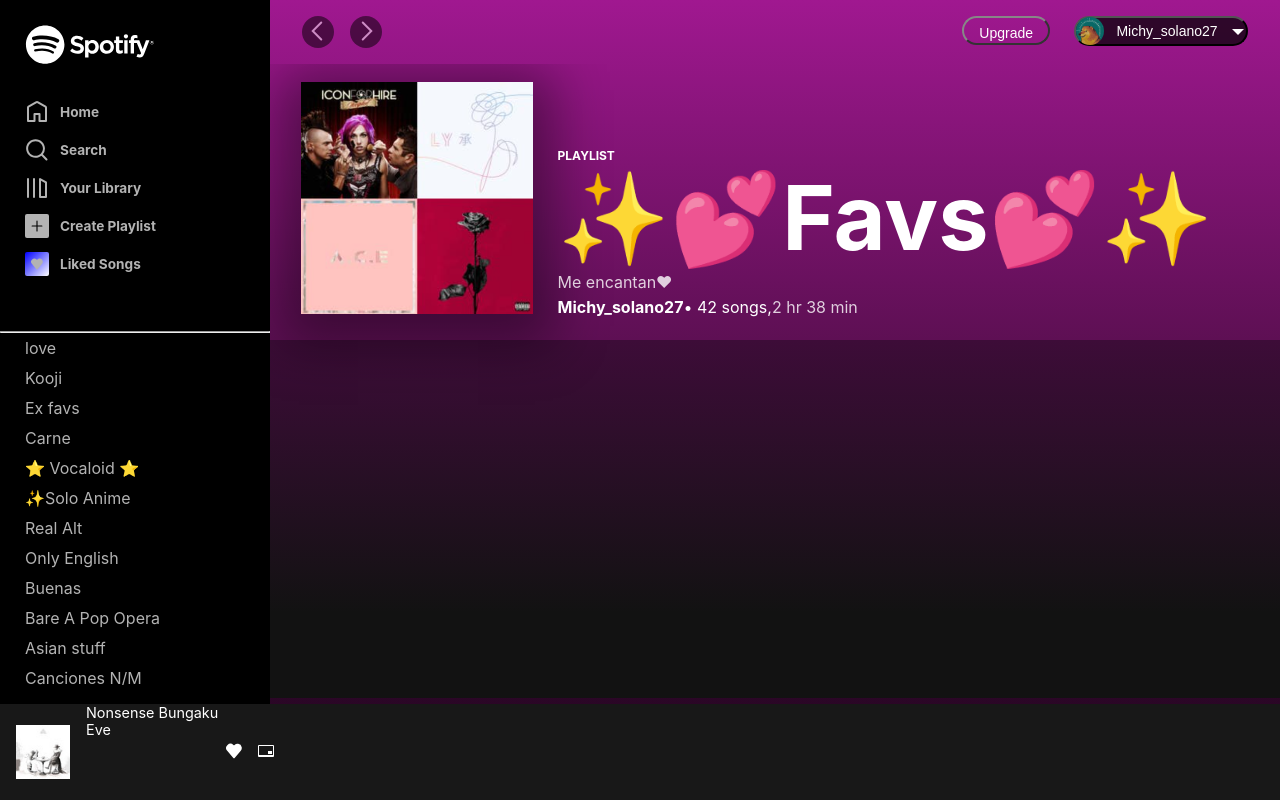
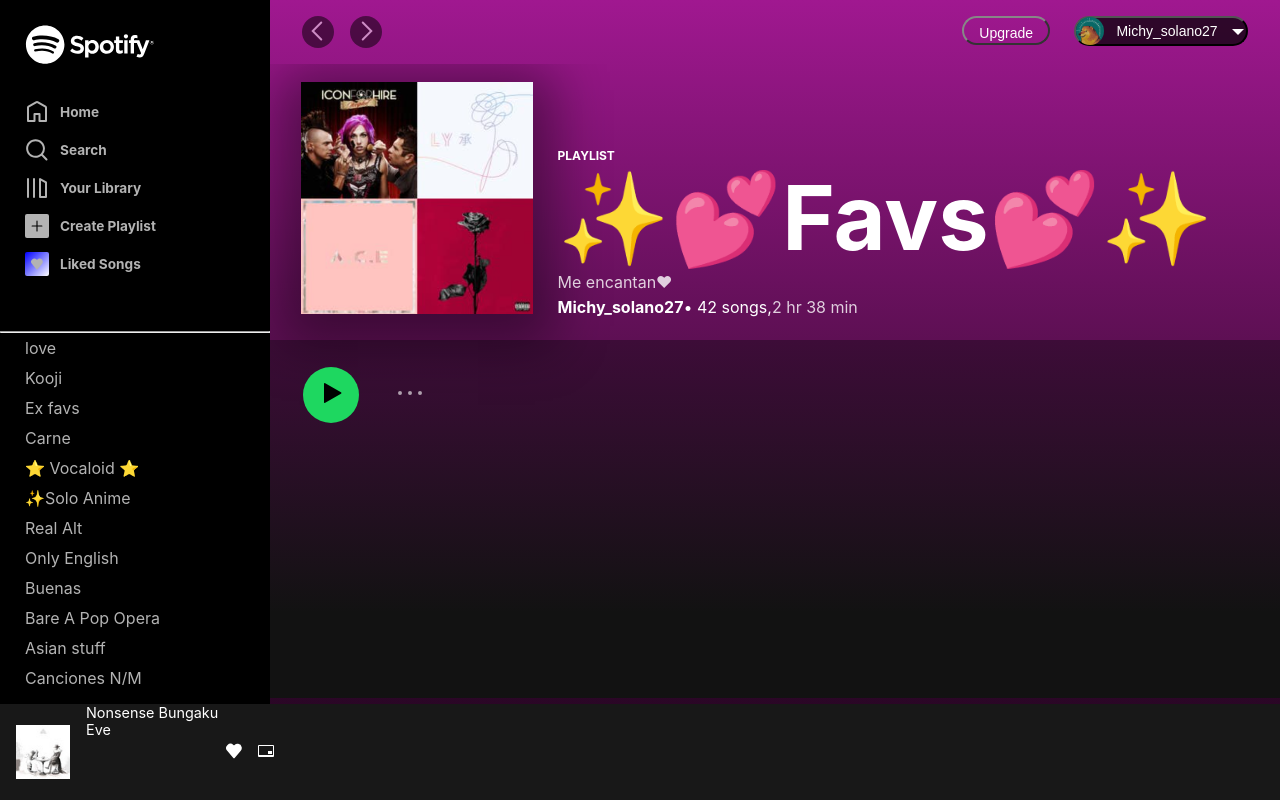
Before and after one commit to MaIsabelSolano/UVG_Web_SpotifyCopy, a React (Vite) app in the folder UVG_Web_SpotifyCopy/: page / in a window 1280 px wide. Built offline with nearby package versions, Linux system fonts and the light colour scheme.

Commit message:
Css y todos los componentes antes de incluir las canciones

```diff
--- a/UVG_Web_SpotifyCopy/src/App.css
+++ b/UVG_Web_SpotifyCopy/src/App.css
@@ -33,6 +33,15 @@
   height: 50%;
   overflow-x:hidden;
   align-items: flex-start;
+}
+
+.navbar-iz-abajo::-webkit-scrollbar {
+  background-color: transparent;
+  width: 13px;
+}
+
+.navbar-iz-abajo::-webkit-scrollbar-thumb {
+  background-color: rgba(255, 255, 255, 0.3);
 }
 
 .navbar-iz-abajo > p {
@@ -208,6 +217,16 @@
   overflow-x:hidden;
 }
 
+.app-derecha-todo::-webkit-scrollbar {
+  background-color: transparent;
+  width: 15px;
+}
+
+.app-derecha-todo::-webkit-scrollbar-thumb {
+  background-color: rgba(255, 255, 255, 0.3);
+
+}
+
 .app-derecha-sec-titulo {
   width: 100%;
   height: 240px;
@@ -284,15 +303,28 @@
 .app-derecha-rep {
   width: 100%;
   height: 90px;
+  display: flex;
+  flex-direction: row;
+  margin: 0;
+  padding: 10px 33px;
+  align-items: center;
 }
 
-.app-derecha-canciones {
-  width: 100%;
-  height: 1000px;
+.play {
+  width: 56px;
+  height: 56px;
+  background-color: #1ed760;
+  display: flex;
+  align-items: center;
+  justify-content: center;
+  border-radius: 50px;
 }
 
-
-
+.tres-puntos {
+  fill: rgba(255, 255, 255, 0.6);
+  margin: 0;
+  margin-left: 35px;
+}
 
 
 
--- a/UVG_Web_SpotifyCopy/src/App.jsx
+++ b/UVG_Web_SpotifyCopy/src/App.jsx
@@ -121,8 +121,16 @@
               </div>
               <div className="app-derecha-parte-abajo">
                 <div className="app-derecha-rep">
-                </div>
-                <div className="app-derecha-canciones">
+                  <div className="play">
+                    <span aria-hidden="true" class="IconWrapper__Wrapper-sc-1hf1hjl-0 dZGDpi">
+                      <svg role="img" height="28" width="28" viewBox="0 0 24 24" class="Svg-sc-1bi12j5-0 jgfuCe"><path d="M7.05 3.606l13.49 7.788a.7.7 0 010 1.212L7.05 20.394A.7.7 0 016 19.788V4.212a.7.7 0 011.05-.606z"></path></svg>
+                    </span>
+                  </div>
+                  <div className="tres-puntos">
+                    <svg role="img" height="32" width="32" viewBox="0 0 24 24" class="Svg-sc-1bi12j5-0 jgfuCe">
+                      <path d="M4.5 13.5a1.5 1.5 0 100-3 1.5 1.5 0 000 3zm15 0a1.5 1.5 0 100-3 1.5 1.5 0 000 3zm-7.5 0a1.5 1.5 0 100-3 1.5 1.5 0 000 3z"></path>
+                    </svg>
+                  </div>
                 </div>
               </div>
             </div>
```
